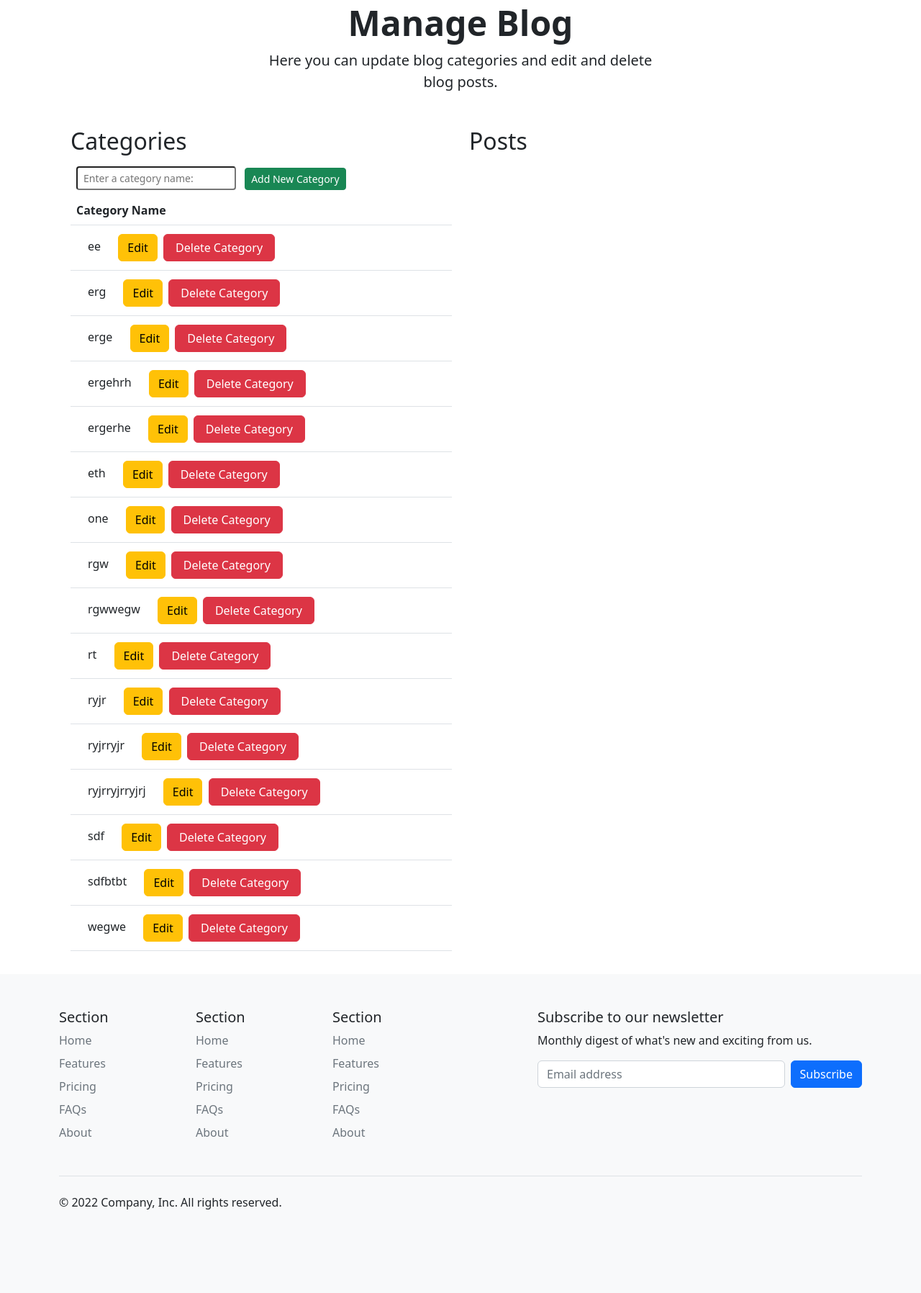
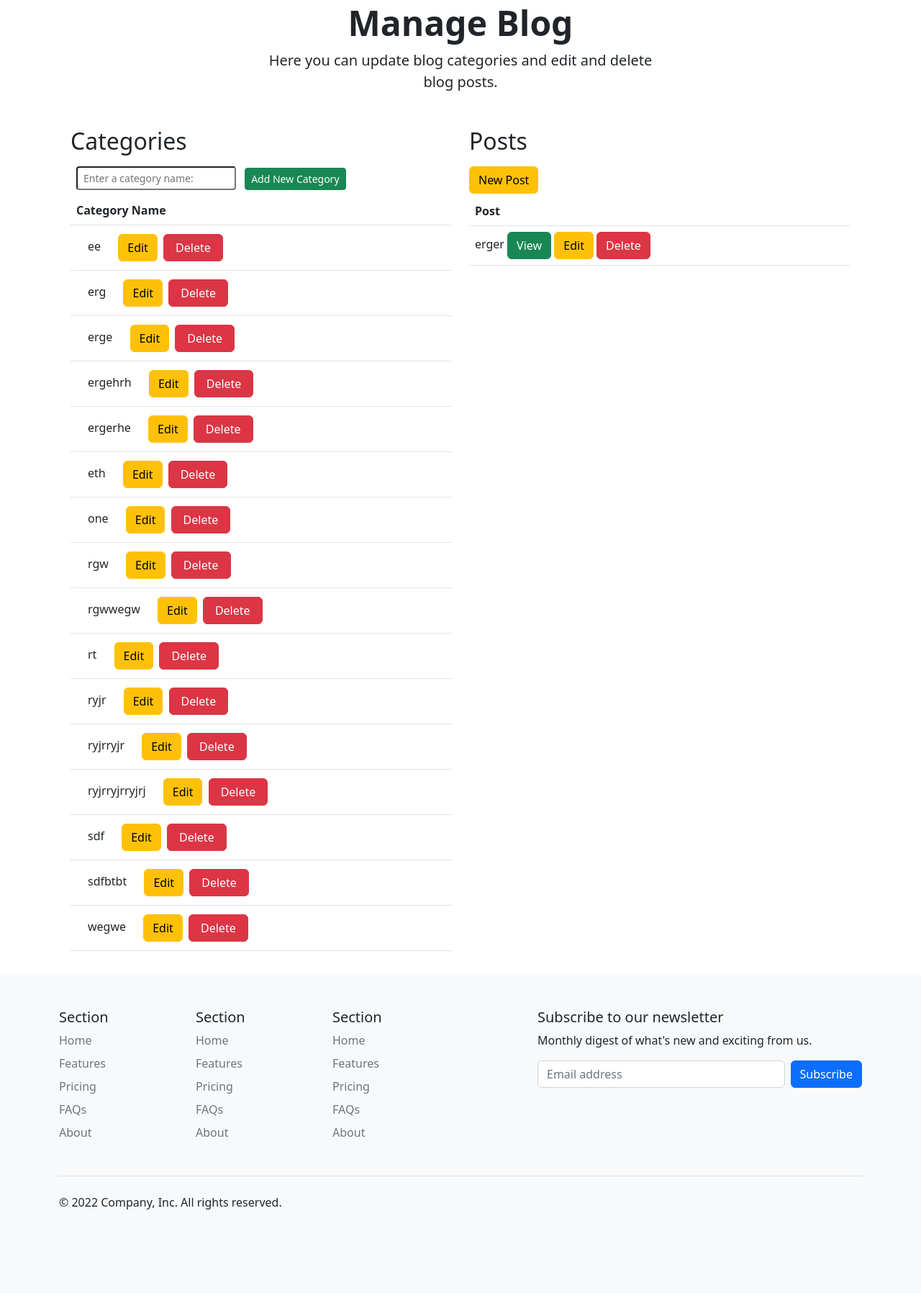
Before and after one commit to neil314159/portfolio-project-5, a Django app: page /dashboard/blog/ in a window 1280 px wide. Shown: the part 110-1906 px from the top of the page at 72% size. Run offline with Django 3.2, Linux system fonts and the light colour scheme; data comes from the database, SQL or seed files in the repository; some libraries are stand-ins or nearby versions.

Commit message:
Create blog post list on blog management page

```diff
--- a/blog/templates/blog/HTMXsnippets/categories-list.html
+++ b/blog/templates/blog/HTMXsnippets/categories-list.html
@@ -18,7 +18,7 @@
       <button hx-trigger='click' hx-swap="outerHTML" hx-get="{% url 'edit-category' category.id %}" hx-target="#category-{{ category.id}}" class="btn btn-warning m-1" >Edit</button>
 
       <button type="button" class="btn btn-danger px-3" data-bs-toggle="modal" data-bs-target="#exampleModal-{{ category.id}}">
-        Delete Category
+        Delete
       </button>
     </div>
 
@@ -43,7 +43,7 @@
       </div>
       <div class="modal-footer">
         <button type="button" class="btn btn-secondary" data-bs-dismiss="modal">Close</button>
-        <a class="btn btn-danger" hx-delete="{% url 'delete-category' category.id %}" data-bs-dismiss="modal">Delete Category</a>
+        <a class="btn btn-danger" hx-delete="{% url 'delete-category' category.id %}" data-bs-dismiss="modal">Delete</a>
       </div>
     </div>
   </div>
--- a/blog/templates/blog/blog_post_form.html
+++ b/blog/templates/blog/blog_post_form.html
@@ -28,7 +28,7 @@
                 </div>
                <!-- cancel and return to reviews -->
                 <div class="d-grid">
-                  <a class="btn btn-warning btn-lg mt-2 mb-2" href="{% url 'dashboard' %}">Cancel</a>
+                  <a class="btn btn-warning btn-lg mt-2 mb-2" href="{% url 'home' %}">Cancel</a>
                 </div>
               </div>
             </form>
--- a/dashboard/templates/dashboard/manage_blog.html
+++ b/dashboard/templates/dashboard/manage_blog.html
@@ -31,7 +31,7 @@
                             name="categoryname"
                             class="form-control-sm m-2"
                             placeholder="Enter a category name:" />
-                        <button type="submit" class="btn btn-success btn-sm">Add New Category</button>
+                        <button type="submit" class="btn btn-success btn-sm " >Add New Category</button>
                     </form>
                 </div>
 
@@ -40,6 +40,38 @@
             </div>
             <div class="col-md-6"><h2>Posts</h2>
 
+                <a class="btn btn-warning  mt-2 mb-1" href="{% url 'create_blog_post' %}">New Post</a>
+
+
+                <table class="table">
+                    <thead>
+                        <tr>
+                            <th scope="col">Post</th>
+
+                        </tr>
+                    </thead>
+                    <tbody>
+
+
+
+                {% for post in posts %}
+
+                <tr><td>
+
+                {{ post.title }}
+
+                <a class="btn btn-success " href="{% url 'create_blog_post' %}">View</a>
+
+                <a class="btn btn-warning" href="{% url 'create_blog_post' %}">Edit</a>
+
+                <a class="btn btn-danger" href="{% url 'create_blog_post' %}">Delete</a>
+
+                </td>
+                </tr>
+
+                {% endfor %}
+</tbody>
+</table>
 
             </div>
           </div>
```
